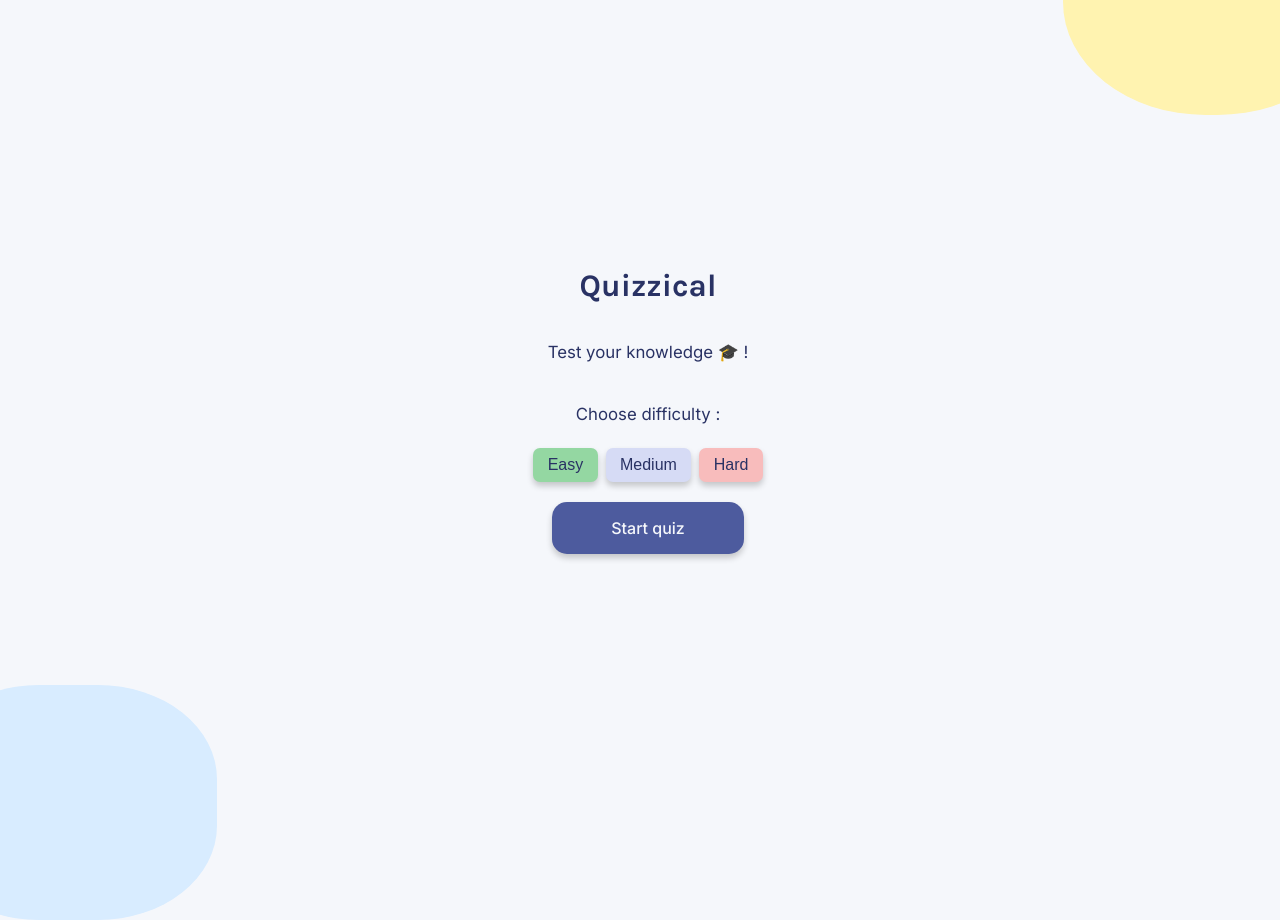
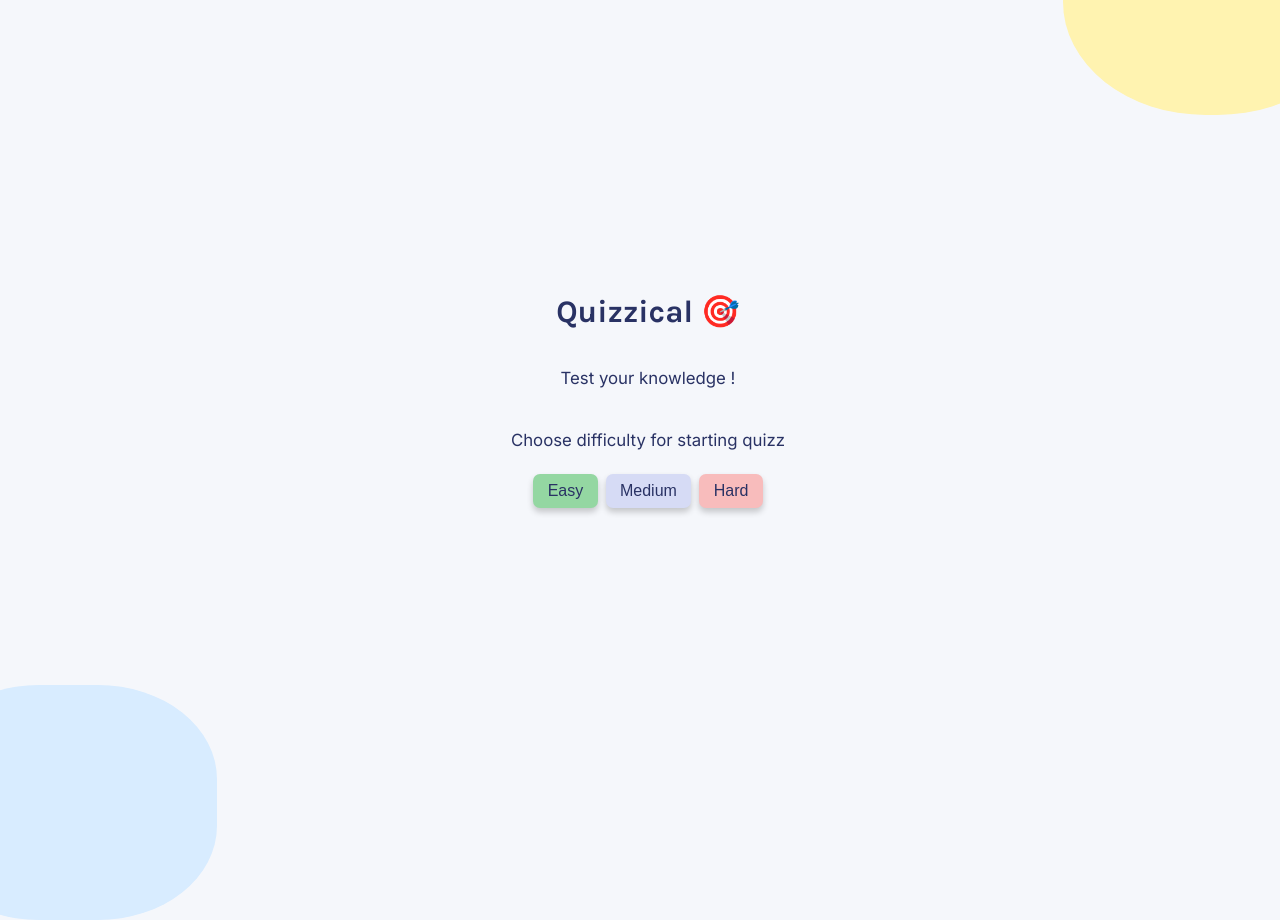
Before and after one commit to anneln/Quizzical, a React (Vite) app: page / in a window 1280 px wide. Shown: the top 920 px of the page. Built offline with nearby package versions, Linux system fonts and the light colour scheme.

Commit message:
Update App.jsx

```diff
--- a/src/App.jsx
+++ b/src/App.jsx
@@ -12,6 +12,7 @@ export default function App() {
   }
 
   function resetQuizz() {
+    setStart(false);
     setQuizzKey((prev) => prev + 1);
   }
 
@@ -28,9 +29,9 @@ export default function App() {
         />
       ) : (
         <div className="intro-page">
-          <h1>Quizzical</h1>
-          <p>Test your knowledge 🎓 !</p>
-          <p>Choose difficulty :</p>
+          <h1>Quizzical 🎯</h1>
+          <p>Test your knowledge !</p>
+          <p>Choose difficulty for starting quizz</p>
           <div className="level">
             <button
               className="btn-level btn-easy"
@@ -48,10 +49,6 @@ export default function App() {
               Hard
             </button>
           </div>
-
-          <button className="start-btn btn" onClick={startQuizz}>
-            Start quiz
-          </button>
         </div>
       )}
     </main>
```
